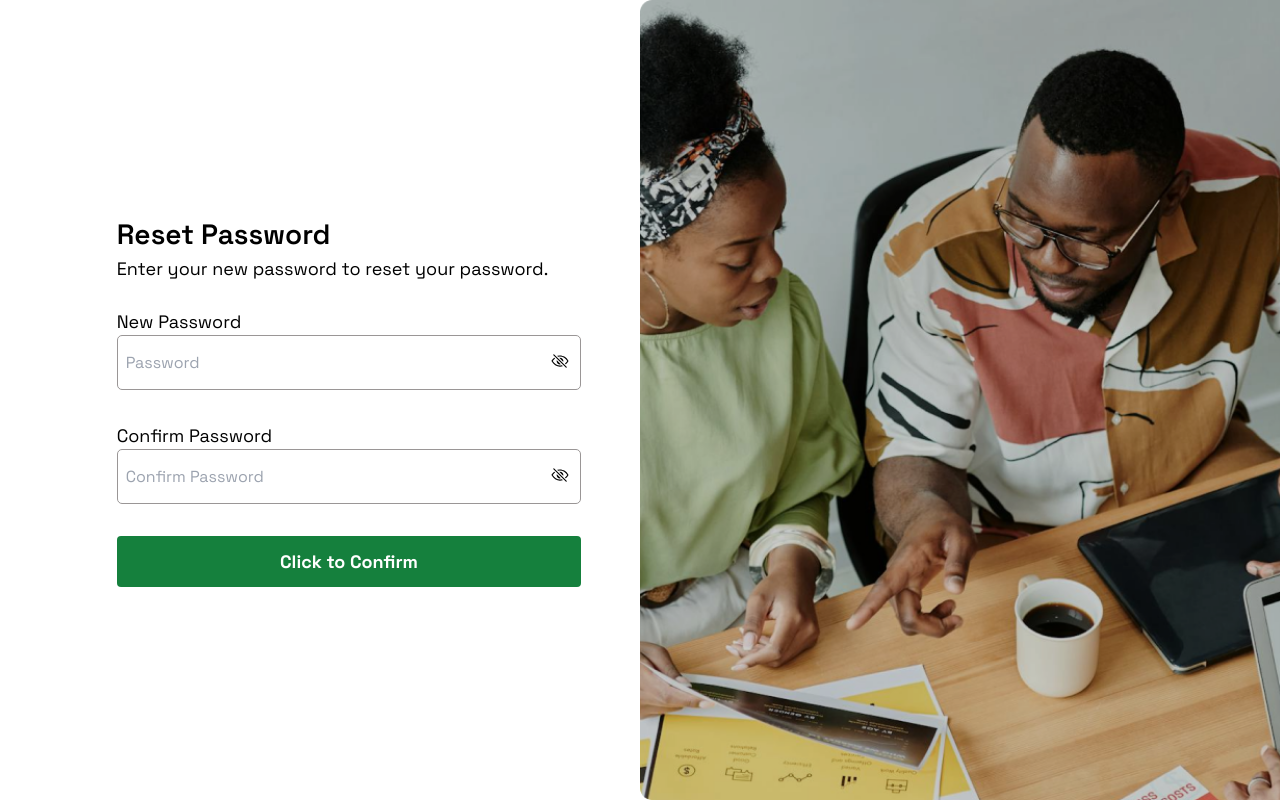
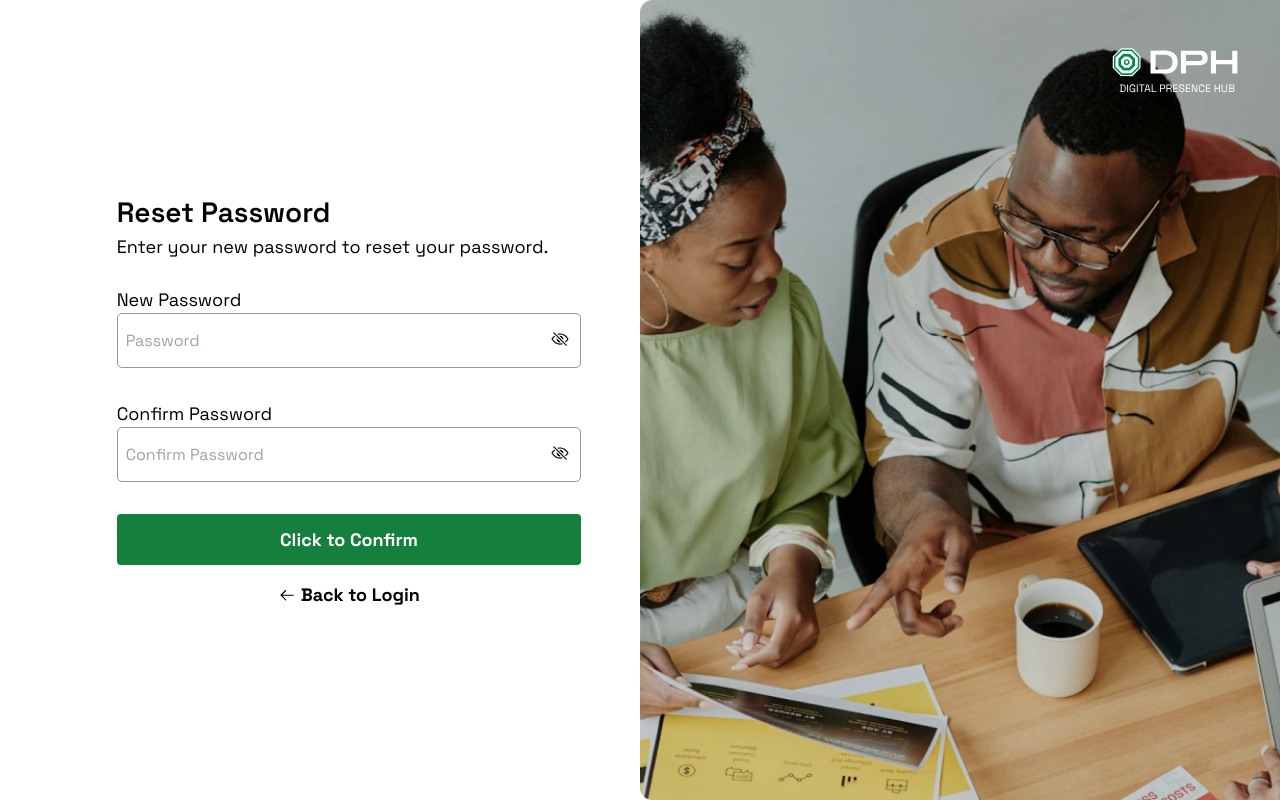
Before and after one commit to braitcode/dph-frontend, a React (Vite) app: page /reset-password/1 in a window 1280 px wide. Built offline with nearby package versions, Linux system fonts and the light colour scheme; a web font is replaced by a local one.

Commit message:
worked on reset

```diff
--- a/src/App.jsx
+++ b/src/App.jsx
@@ -1,20 +1,20 @@
-// import { BrowserRouter as Router, Routes, Route } from "react-router-dom";
+import { BrowserRouter as Router, Routes, Route } from "react-router-dom";
 import "./App.css";
-// import Home from "./pages/Home";
-// import Services from "./pages/Services";
-// import Portfolio from "./pages/Portfolio";
-// import Signup from "./pages/Signup";
-// import Login from "./pages/Login";
-// import Contact from "./pages/Contact";
-// import PageNotfound from "./pages/PageNotFound";
-// import About from "./pages/About";
-// import ScrollToTop from "./components/ScrollToTop";
-// import { useAuth } from './components/contexts/Auth';
-// import ForgotPassword from "./components/ForgotPassword";
-// import CheckEmail from "./components/CheckEmail";
-// import toast, { Toaster } from 'react-hot-toast';
+import Home from "./pages/Home";
+import Services from "./pages/Services";
+import Portfolio from "./pages/Portfolio";
+import Signup from "./pages/Signup";
+import Login from "./pages/Login";
+import Contact from "./pages/Contact";
+import PageNotfound from "./pages/PageNotFound";
+import About from "./pages/About";
+import ScrollToTop from "./components/ScrollToTop";
+import { useAuth } from './components/contexts/Auth';
+import ForgotPassword from "./components/ForgotPassword";
+import CheckEmail from "./components/CheckEmail";
+import toast, { Toaster } from 'react-hot-toast';
 import Reset from "./components/Reset";
-// import GoogleAuthCallback from "./components/contexts/OAuthCallback";
+import GoogleAuthCallback from "./components/contexts/OAuthCallback";
 import LogoutModal from "./components/LogoutModal";
 
 
@@ -22,12 +22,11 @@ import LogoutModal from "./components/LogoutModal";
 
 
 function App() {
-  // const { PrivateRoutes, AdminRoutes } = useAuth();
+  const { PrivateRoutes, AdminRoutes } = useAuth();
 
   return (
     <>
-      <Reset />
-      {/* <Toaster position="top-center" reverseOrder={false} />
+      <Toaster position="top-center" reverseOrder={false} />
       <Router>
         <ScrollToTop />
         <Routes>
@@ -44,7 +43,7 @@ function App() {
           <Route path="/reset-password/:token" element={<Reset />} />
           <Route path="/google/callback" element={<GoogleAuthCallback />} />
         </Routes>
-      </Router> */}
+      </Router>
     </>
   );
 }
--- a/src/components/Reset.jsx
+++ b/src/components/Reset.jsx
@@ -20,7 +20,7 @@ const Reset = () => {
 
 
     const { token } = useParams();
-    // const navigate = useNavigate();
+    const navigate = useNavigate();
 
     // const handleSuccess = () => {
     //     setModalType('success');
@@ -163,11 +163,11 @@ const Reset = () => {
                             {isSubmitting ? "Please wait..." : "Click to Confirm"}
                         </button>
                     </form>
-                    {/* <Link to="/login">
+                    <Link to="/login">
                         <button className="w-full text-black font-bold px-4 rounded xl:text-[18px] mt-4 ">
                             <GoArrowLeft className='inline mb-[5px]' /> Back to Login
                         </button>
-                    </Link> */}
+                    </Link>
                 </div>
                 <div className='hidden lg:block'
                     style={{
@@ -177,9 +177,9 @@ const Reset = () => {
                         height: '100vh'
                     }}
                 >
-                    {/* <Link to='/'>
+                    <Link to='/'>
                         <img src={signuplogo} alt="Signup Logo" className='absolute top-[40px] right-[40px]' />
-                    </Link> */}
+                    </Link>
                 </div>
                 {isModalOpen && (
                     <MessageModal
```
